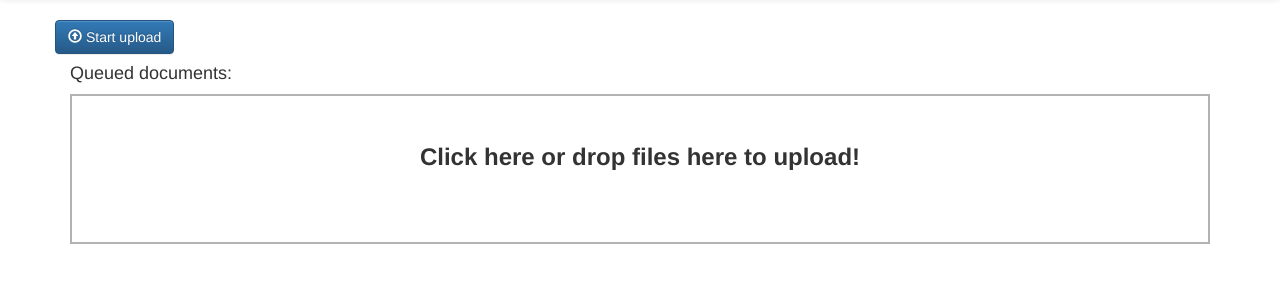
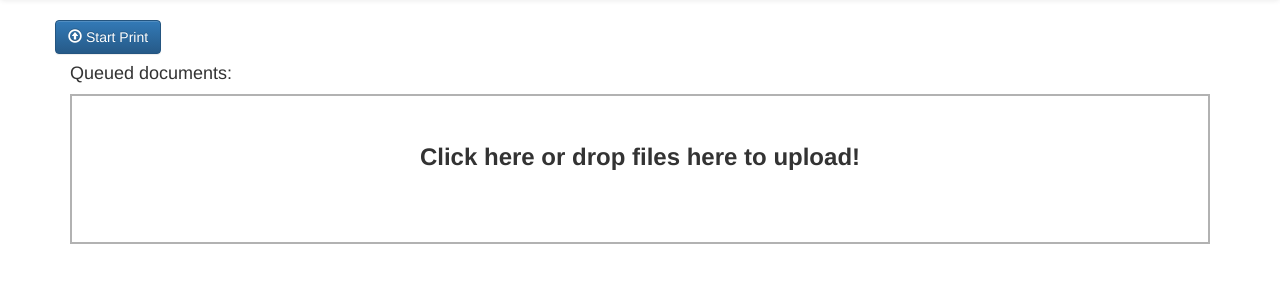
Before and after one commit to starofrainnight/vswprinter, a Django app: template printto/templates/printto/index.html in a window 1280 px wide. Shown: the part 52-352 px from the top of the page. Run offline with Django 3.2, Linux system fonts and the light colour scheme; the template is opened without the code that fills it, so the values that code supplies are empty; some libraries are stand-ins or nearby versions.

Commit message:
Button "Start upload" text changed to "Start Print"
"print" is more meanful than "upload" in our program

```diff
--- a/printto/templates/printto/index.html
+++ b/printto/templates/printto/index.html
@@ -54,7 +54,7 @@ function startUpload() {
 <div class="container">
     <div class="row">
         <button class="btn btn-primary start" onclick="startUpload()">
-            <i class="glyphicon glyphicon-upload"></i> <span>Start upload</span>
+            <i class="glyphicon glyphicon-upload"></i> <span>Start Print</span>
         </button>
     </div>
     <h4>Queued documents:</h4>
```
